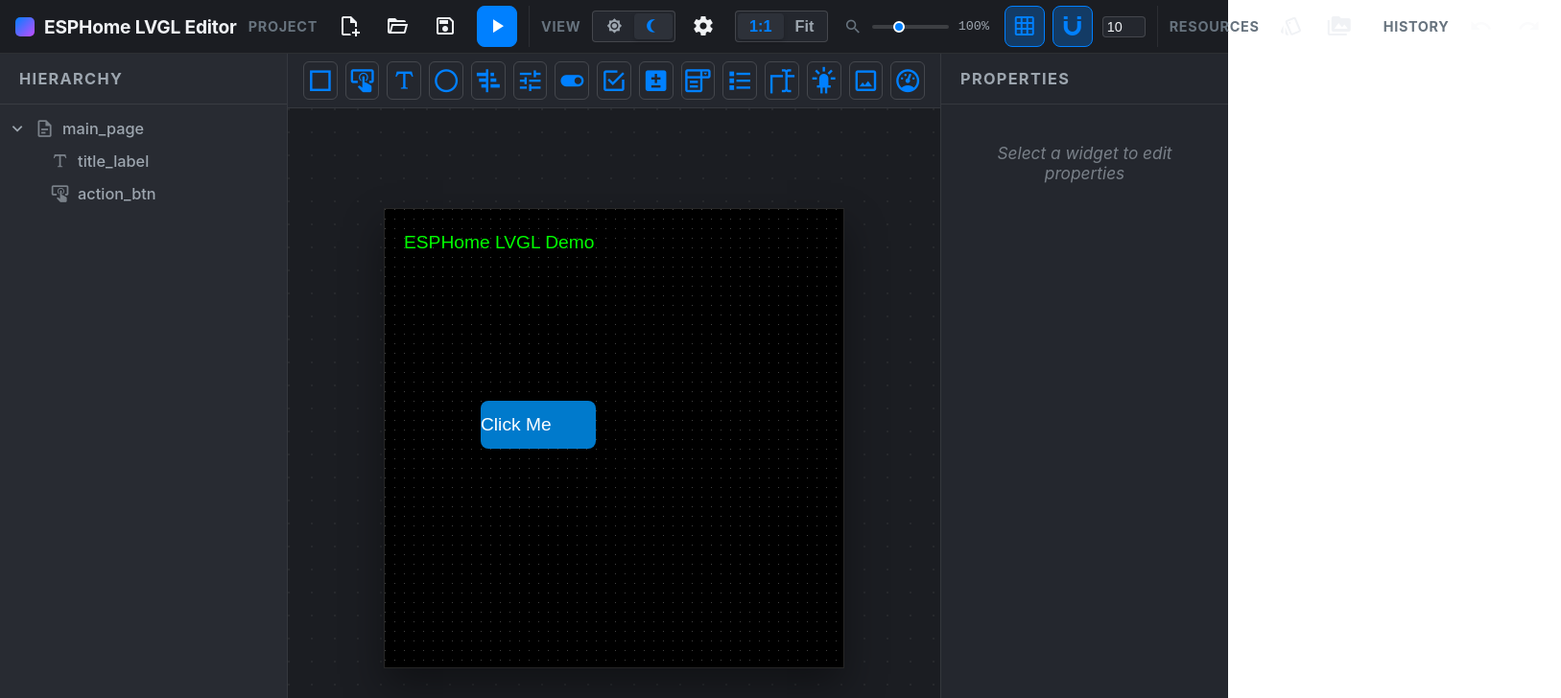
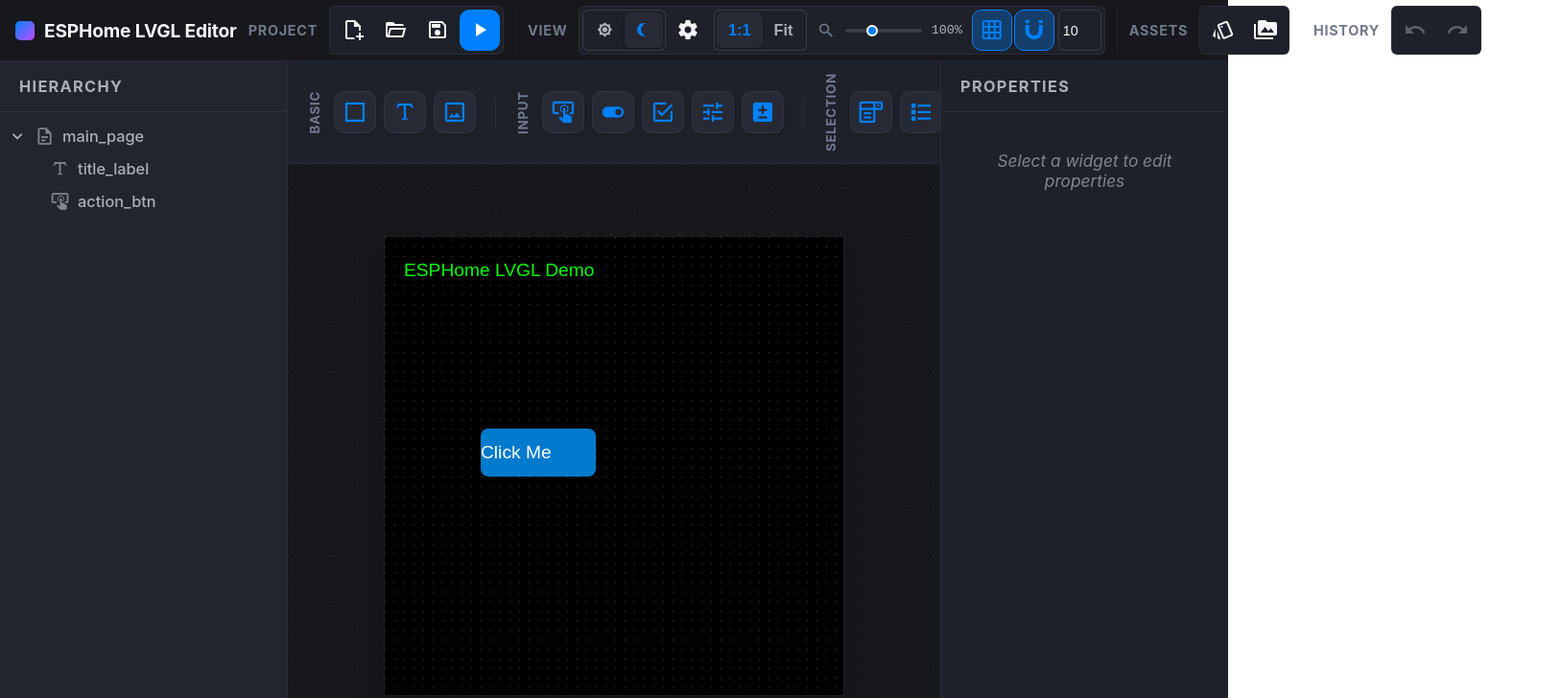
Before and after one commit to sigxcpu76/lvgl-editor, a React (Vite) app: page / in a window 1280 px wide. Shown: the top 728 px of the page at 96% size, 1627 px wide, since content can reach past the window. Built offline with nearby package versions, Linux system fonts and the light colour scheme.

Commit message:
improve UI

```diff
--- a/src/App.css
+++ b/src/App.css
@@ -12,51 +12,56 @@ html {
 
   /* Design Tokens */
   --sidebar-w: 300px;
-  --header-h: 56px;
-  --radius-lg: 12px;
-  --radius-md: 8px;
-  --radius-sm: 4px;
-  --shadow-lg: 0 20px 40px rgba(0, 0, 0, 0.4);
-  --glass-blur: 16px;
-  --transition-fast: 0.15s ease;
+  --header-h: 64px;
+  --radius-lg: 16px;
+  --radius-md: 10px;
+  --radius-sm: 6px;
+  --shadow-sm: 0 2px 4px rgba(0, 0, 0, 0.1);
+  --shadow-md: 0 4px 12px rgba(0, 0, 0, 0.15);
+  --shadow-lg: 0 12px 32px rgba(0, 0, 0, 0.25);
+  --glass-blur: 20px;
+  --transition-fast: 0.2s cubic-bezier(0.4, 0, 0.2, 1);
+  --transition-slow: 0.4s cubic-bezier(0.4, 0, 0.2, 1);
 }
 
 .theme-dark {
-  --bg-base: 220 12% 12%;
-  --bg-surface: 220 12% 16%;
-  --bg-surface-elevated: 220 12% 20%;
-  --bg-glass: rgba(30, 32, 38, 0.7);
+  --bg-base: 225 15% 10%;
+  --bg-surface: 225 15% 14%;
+  --bg-surface-elevated: 225 15% 18%;
+  --bg-surface-soft: 225 15% 22%;
+  --bg-glass: rgba(20, 22, 28, 0.75);
 
-  --text-main: 210 20% 95%;
-  --text-muted: 210 10% 65%;
-  --text-dim: 210 10% 45%;
+  --text-main: 225 20% 96%;
+  --text-muted: 225 10% 70%;
+  --text-dim: 225 10% 50%;
 
-  --border-subtle: rgba(255, 255, 255, 0.08);
-  --border-muted: rgba(255, 255, 255, 0.15);
-  --border-accent: hsla(210, 100%, 50%, 0.5);
+  --border-subtle: rgba(255, 255, 255, 0.05);
+  --border-muted: rgba(255, 255, 255, 0.12);
+  --border-accent: hsla(210, 100%, 50%, 0.4);
 
   --code-bg: #0d1117;
   --code-text: #e6edf3;
-  --canvas-grid: rgba(255, 255, 255, 0.05);
+  --canvas-grid: rgba(255, 255, 255, 0.04);
 }
 
 .theme-light {
-  --bg-base: 210 20% 98%;
-  --bg-surface: 210 20% 94%;
-  --bg-surface-elevated: 210 20% 88%;
-  --bg-glass: rgba(255, 255, 255, 0.8);
+  --bg-base: 225 20% 99%;
+  --bg-surface: 225 20% 95%;
+  --bg-surface-elevated: 225 20% 90%;
+  --bg-surface-soft: 225 20% 85%;
+  --bg-glass: rgba(255, 255, 255, 0.85);
 
-  --text-main: 210 24% 12%;
-  --text-muted: 210 12% 35%;
-  --text-dim: 210 12% 55%;
+  --text-main: 225 25% 15%;
+  --text-muted: 225 15% 40%;
+  --text-dim: 225 15% 60%;
 
-  --border-subtle: rgba(0, 0, 0, 0.08);
-  --border-muted: rgba(0, 0, 0, 0.15);
-  --border-accent: hsla(210, 100%, 50%, 0.4);
+  --border-subtle: rgba(0, 0, 0, 0.06);
+  --border-muted: rgba(0, 0, 0, 0.12);
+  --border-accent: hsla(210, 100%, 50%, 0.35);
 
   --code-bg: #f6f8fa;
   --code-text: #24292f;
-  --canvas-grid: rgba(0, 0, 0, 0.05);
+  --canvas-grid: rgba(0, 0, 0, 0.04);
 }
 
 * {
@@ -105,6 +110,15 @@ body {
 
 .toolbar-group:last-child {
   border-right: none;
+}
+
+.btn-group {
+  display: flex;
+  background: hsl(var(--bg-surface));
+  padding: 3px;
+  border-radius: var(--radius-sm);
+  border: 1px solid var(--border-subtle);
+  gap: 2px;
 }
 
 .toolbar-group-label {
@@ -502,10 +516,14 @@ body {
   font-size: 1rem;
 }
 
-.widget-item:hover {
-  background: hsl(var(--bg-surface-elevated));
+.widget-item-modern {
+  transition: var(--transition-fast);
+}
+
+.widget-item-modern:hover {
   border-color: hsl(var(--primary));
-  transform: translateX(4px);
+  transform: translateY(-2px);
+  box-shadow: var(--shadow-md);
 }
 
 .widget-item.dragging {
--- a/src/App.tsx
+++ b/src/App.tsx
@@ -220,10 +220,11 @@ function App() {
                         <h1>ESPHome LVGL Editor</h1>
                     </div>
 
-                    <div className="toolbar-actions" style={{ flex: 1, display: 'flex', alignItems: 'center' }}>
+                    <div className="toolbar-actions" style={{ flex: 1, display: 'flex', alignItems: 'center', justifyContent: 'center' }}>
                         {/* Group 1: Project */}
                         <div className="toolbar-group">
                             <span className="toolbar-group-label">Project</span>
+                            <div className="btn-group">
                                 <button
                                     className="btn-icon"
                                     onClick={() => {
@@ -254,21 +255,25 @@ function App() {
                                     className="btn-icon primary"
                                     onClick={() => setEmulatorOpen(true)}
                                     title="Run Emulator"
-                                style={{ marginLeft: '4px' }}
                                 >
                                     <span className="mdi mdi-play" />
                                 </button>
+                            </div>
                         </div>
 
                         {/* Group 2: View */}
                         <div className="toolbar-group">
                             <span className="toolbar-group-label">View</span>
+                            <div className="btn-group">
                                 <ThemeToggle />
                                 <CanvasSettings />
                             </div>
+                        </div>
 
+                        {/* Group 3: Resources */}
                         <div className="toolbar-group">
-                            <span className="toolbar-group-label">Resources</span>
+                            <span className="toolbar-group-label">Assets</span>
+                            <div className="btn-group">
                                 <button className="btn-icon" onClick={() => openStyleEditor()} title="Global Styles Editor">
                                     <span className="mdi mdi-palette-swatch-outline" />
                                 </button>
@@ -280,10 +285,12 @@ function App() {
                                     <span className="mdi mdi-folder-multiple-image" />
                                 </button>
                             </div>
+                        </div>
 
                         {/* Group 4: History */}
                         <div className="toolbar-group">
                             <span className="toolbar-group-label">History</span>
+                            <div className="btn-group">
                                 <button
                                     className="btn-icon"
                                     onClick={undo}
@@ -300,6 +307,7 @@ function App() {
                                 >
                                     <span className="mdi mdi-redo" />
                                 </button>
+                            </div>
                         </div>
                     </div>
                 </header>
--- a/src/components/palette/WidgetPalette.tsx
+++ b/src/components/palette/WidgetPalette.tsx
@@ -15,48 +15,103 @@ const DraggableWidget: React.FC<{ type: string, label: string, icon: string }> =
     return (
         <div
             ref={drag}
-            className={`widget-item-icon ${isDragging ? 'dragging' : ''}`}
+            className={`widget-item-modern ${isDragging ? 'dragging' : ''}`}
             title={label}
             style={{
                 display: 'flex',
                 alignItems: 'center',
                 justifyContent: 'center',
-                width: '40px',
-                height: '40px',
-                borderRadius: '6px',
-                backgroundColor: 'var(--bg-surface)',
-                border: '1px solid var(--border-muted)',
-                cursor: 'grab'
+                width: '44px',
+                height: '44px',
+                borderRadius: 'var(--radius-md)',
+                backgroundColor: 'hsl(var(--bg-surface-elevated))',
+                border: '1px solid var(--border-subtle)',
+                cursor: 'grab',
+                transition: 'var(--transition-fast)',
+                boxShadow: 'var(--shadow-sm)',
+                opacity: isDragging ? 0.5 : 1,
+            }}
+            onMouseEnter={(e) => {
+                e.currentTarget.style.borderColor = 'hsl(var(--primary))';
+                e.currentTarget.style.transform = 'translateY(-2px)';
+                e.currentTarget.style.boxShadow = 'var(--shadow-md)';
+            }}
+            onMouseLeave={(e) => {
+                e.currentTarget.style.borderColor = 'var(--border-subtle)';
+                e.currentTarget.style.transform = 'translateY(0)';
+                e.currentTarget.style.boxShadow = 'var(--shadow-sm)';
             }}
         >
-            <span className={`mdi mdi-${icon}`} style={{ fontSize: '1.5rem', color: 'hsl(var(--primary))' }} />
+            <span className={`mdi mdi-${icon}`} style={{ fontSize: '1.4rem', color: 'hsl(var(--primary))' }} />
         </div>
     );
 };
 
 export const WidgetPalette: React.FC = () => {
-    const widgetTypes = [
+    const categories = [
+        {
+            name: 'Basic',
+            widgets: [
                 { type: 'object', label: 'Container', icon: 'square-outline' },
+                { type: 'label', label: 'Label', icon: 'format-text' },
+                { type: 'image', label: 'Image', icon: 'image-outline' },
+            ]
+        },
+        {
+            name: 'Input',
+            widgets: [
                 { type: 'button', label: 'Button', icon: 'gesture-tap-button' },
-        { type: 'label', label: 'Label', icon: 'format-text' },
-        { type: 'arc', label: 'Arc', icon: 'circle-outline' },
-        { type: 'bar', label: 'Bar', icon: 'chart-gantt' },
-        { type: 'slider', label: 'Slider', icon: 'tune' },
                 { type: 'switch', label: 'Switch', icon: 'toggle-switch' },
                 { type: 'checkbox', label: 'Checkbox', icon: 'checkbox-marked-outline' },
+                { type: 'slider', label: 'Slider', icon: 'tune' },
                 { type: 'spinbox', label: 'Spinbox', icon: 'plus-minus-box' },
+            ]
+        },
+        {
+            name: 'Selection',
+            widgets: [
                 { type: 'dropdown', label: 'Dropdown', icon: 'form-dropdown' },
                 { type: 'roller', label: 'Roller', icon: 'format-list-bulleted-square' },
                 { type: 'textarea', label: 'Textarea', icon: 'form-textarea' },
+            ]
+        },
+        {
+            name: 'Display',
+            widgets: [
+                { type: 'bar', label: 'Bar', icon: 'chart-gantt' },
+                { type: 'arc', label: 'Arc', icon: 'circle-outline' },
                 { type: 'led', label: 'LED', icon: 'led-on' },
-        { type: 'image', label: 'Image', icon: 'image-outline' },
                 { type: 'meter', label: 'Meter', icon: 'gauge' },
+            ]
+        }
     ];
 
     return (
-        <div className="widget-palette" style={{ display: 'flex', gap: '8px', padding: '8px 16px', overflowX: 'auto', alignItems: 'center' }}>
-            {widgetTypes.map(({ type, label, icon }) => (
+        <div className="widget-palette-container" style={{ display: 'flex', gap: '20px', padding: '12px 20px', overflowX: 'auto', alignItems: 'center' }}>
+            {categories.map((cat) => (
+                <div key={cat.name} style={{ display: 'flex', alignItems: 'center', gap: '8px' }}>
+                    <div style={{
+                        fontSize: '0.7rem',
+                        fontWeight: 700,
+                        textTransform: 'uppercase',
+                        letterSpacing: '0.05em',
+                        color: 'hsl(var(--text-dim))',
+                        writingMode: 'vertical-lr',
+                        transform: 'rotate(180deg)',
+                        marginRight: '4px',
+                        userSelect: 'none'
+                    }}>
+                        {cat.name}
+                    </div>
+                    <div style={{ display: 'flex', gap: '8px' }}>
+                        {cat.widgets.map(({ type, label, icon }) => (
                             <DraggableWidget key={type} type={type} label={label} icon={icon} />
+                        ))}
+                    </div>
+                    {cat.name !== categories[categories.length - 1].name && (
+                        <div style={{ width: '1px', height: '32px', background: 'var(--border-subtle)', marginLeft: '12px' }} />
+                    )}
+                </div>
             ))}
         </div>
     );
```
Also changed, not shown: src/components/properties/PropertiesPanel.tsx (+87 -54 lines). Lines whose indentation alone changed are shown as unchanged.
